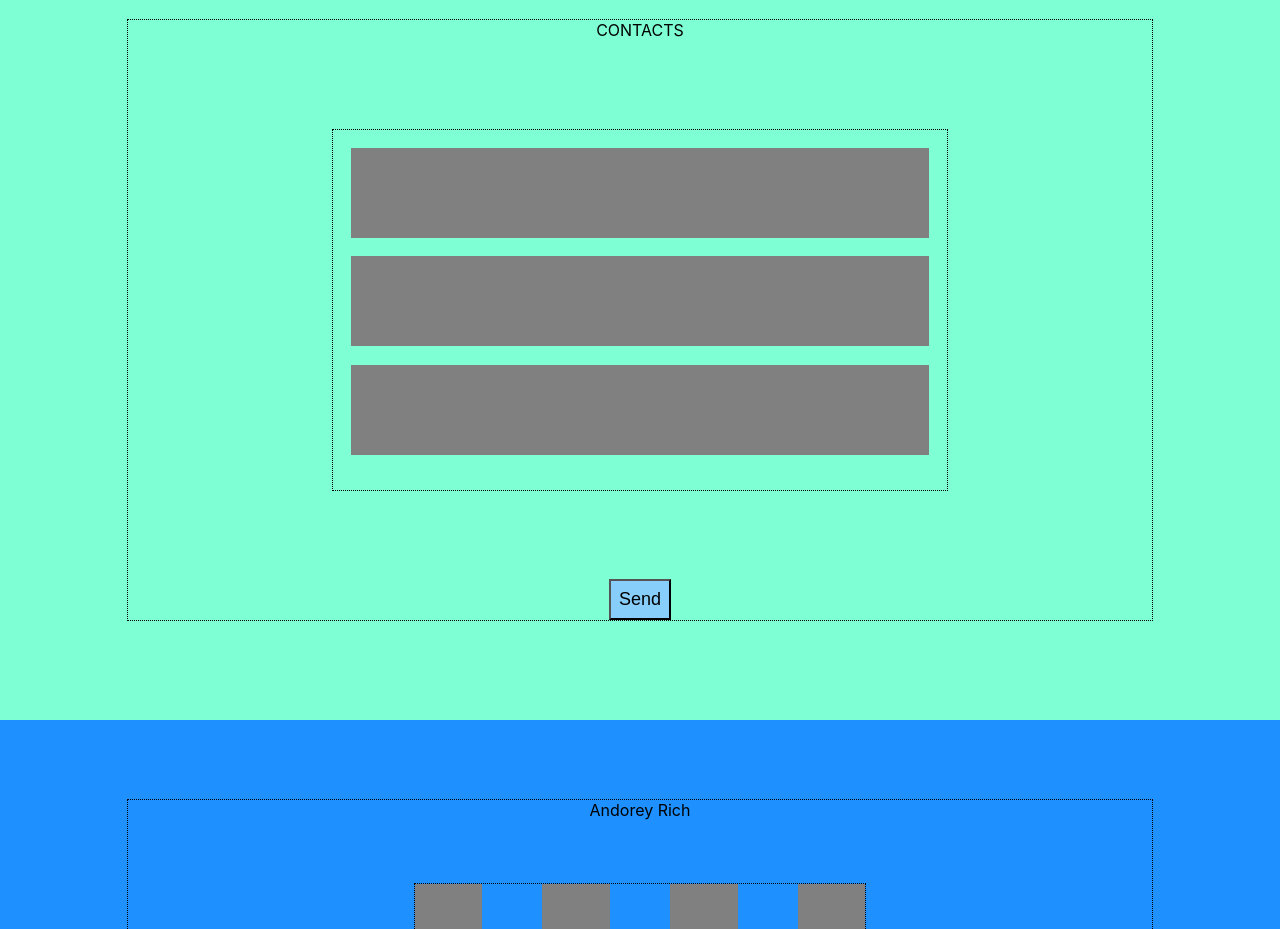
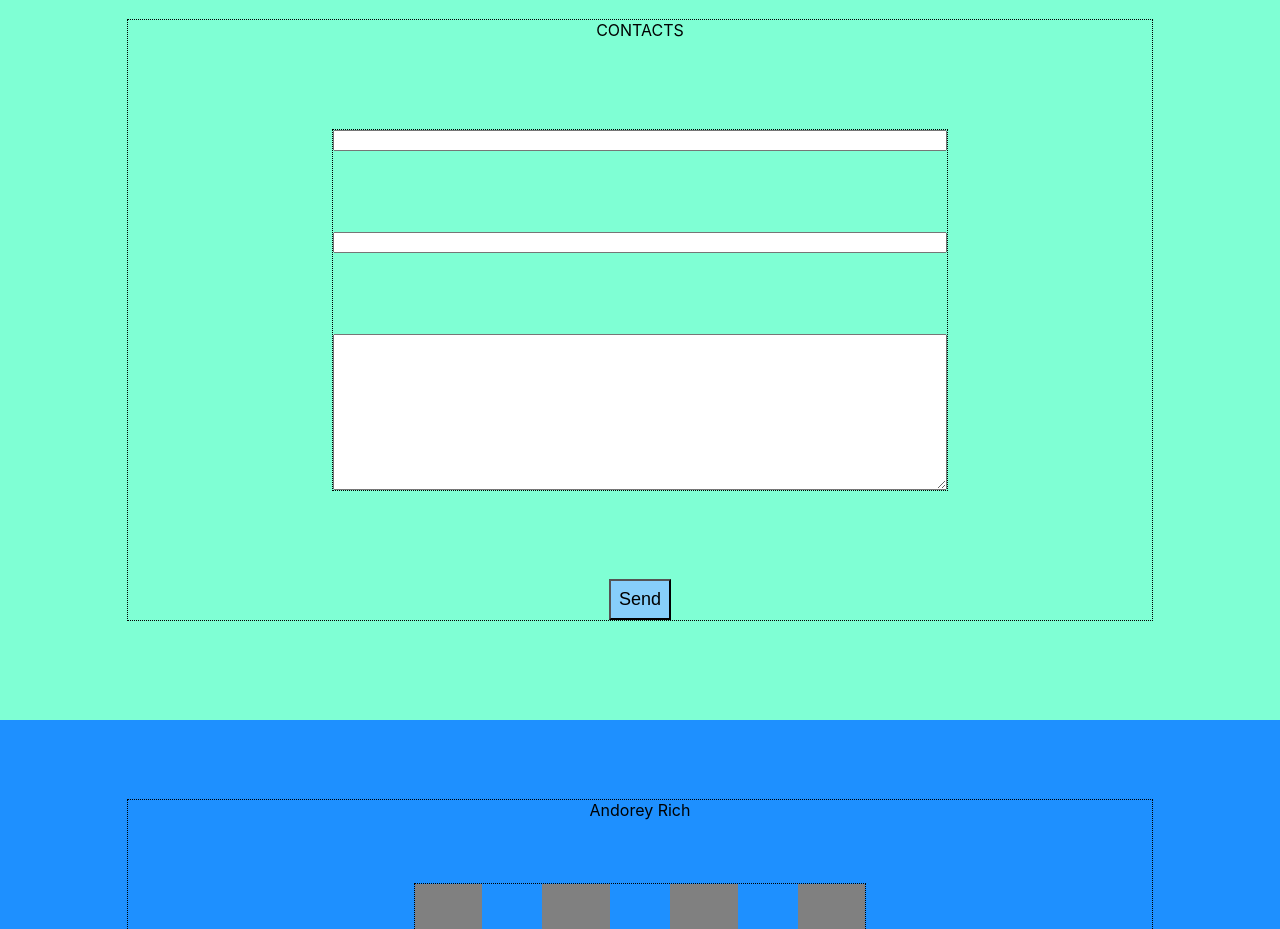
Before and after one commit to andorey/portfolio, a React (Create React App) app: page / in a window 1280 px wide. Shown: the part 2800-3729 px from the top of the page. Built offline with nearby package versions, Linux system fonts and the light colour scheme.

Commit message:
input + textarea

```diff
--- a/src/Contacts/Contacts.jsx
+++ b/src/Contacts/Contacts.jsx
@@ -9,9 +9,9 @@ function Contacts() {
 					CONTACTS
 				</div>
 				<div className={styles.contacts}>
-					<div> </div>
-					<div> </div>
-					<div> </div>
+					<input type="text"/>
+					<input type="text"/>
+					<textarea name="" id="" cols="30" rows="10"> </textarea>
 				</div>
 				<div>
 					<button className={styles.button}>
--- a/src/Contacts/Contacts.module.css
+++ b/src/Contacts/Contacts.module.css
@@ -20,12 +20,9 @@
 	border: 1px dotted;
 	height: 60%;
 	width: 60%;
-}
-
-.contacts div {
-	height: 25%;
-	margin: 3%;
-	background-color: gray;
+	display: flex;
+	flex-direction: column;
+	justify-content: space-between;
 }
 
 .button {
@@ -33,3 +30,7 @@
 	font-size: large;
 	background-color: lightskyblue;
 }
+
+input {
+	row-span: inherit;
+}
--- a/src/Heder/NavMenu/NavMenu.module.css
+++ b/src/Heder/NavMenu/NavMenu.module.css
@@ -1,5 +1,5 @@
 .nav {
-	width: 40%;
+	width: 340px;
 	display: flex;
 	justify-content: space-between;
 	align-items: center;
--- a/src/Main/Main.module.css
+++ b/src/Main/Main.module.css
@@ -15,8 +15,8 @@
 
 .photo {
 	background-color: aliceblue;
-	width: 25%;
-	height: 50%;
+	width: 250px;
+	height: 350px;
 }
 
 .greeting {
```
